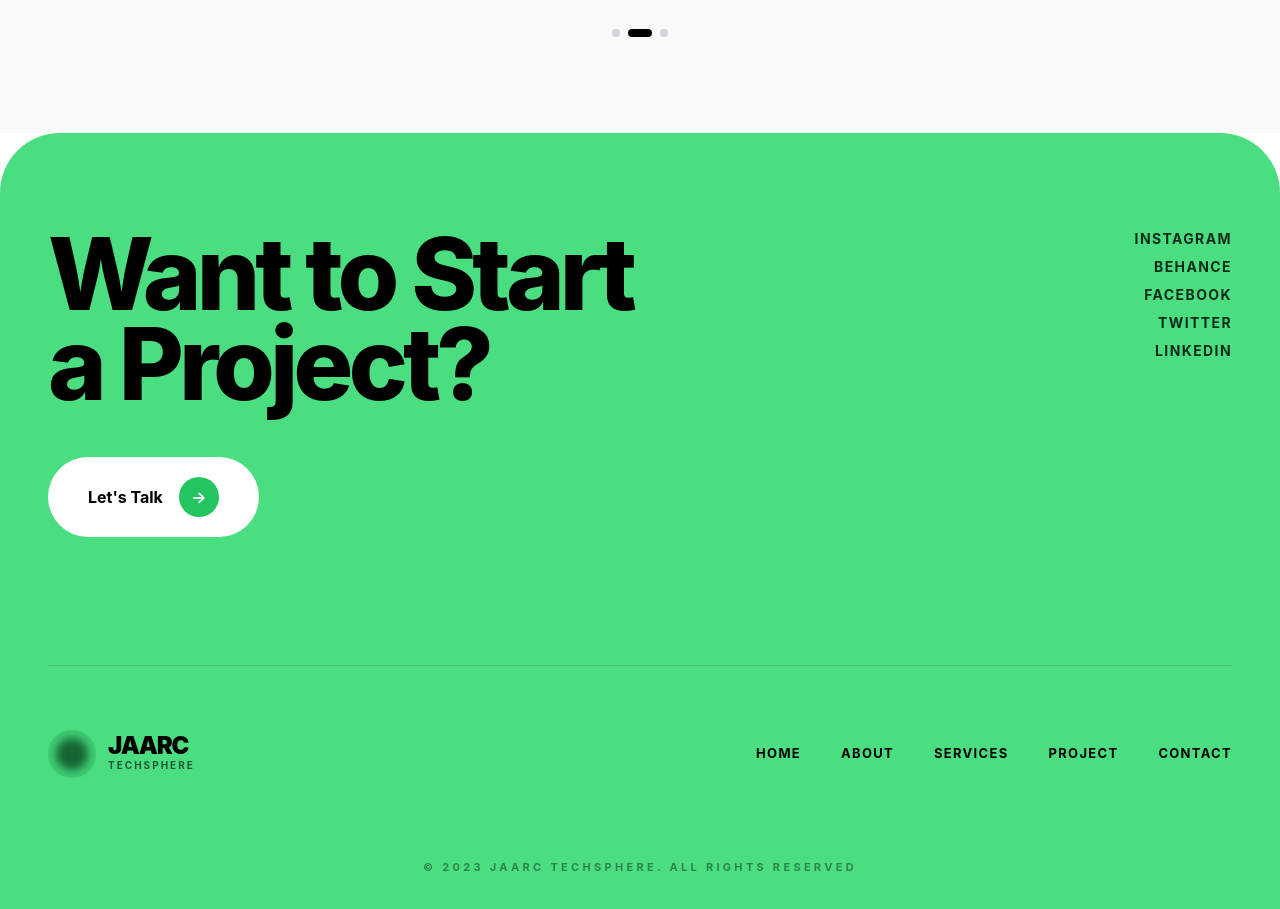
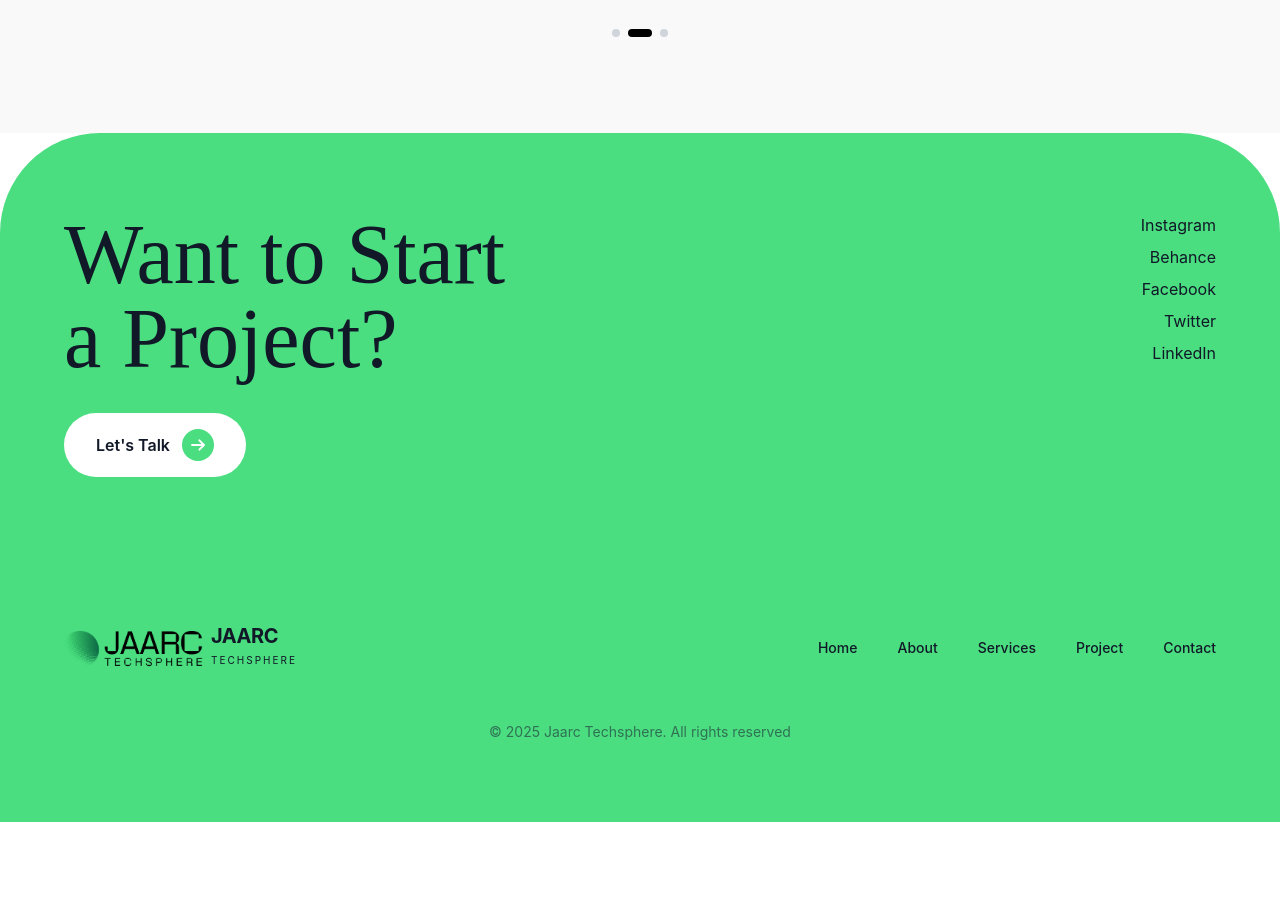
Before and after one commit to tommy0914/jarrcwebsite, a Vue app: page / in a window 1280 px wide. Shown: the part 5520-6429 px from the top of the page. After the commit the page ends 6342 px from the top, so only its background shows below. Built offline with nearby package versions, Linux system fonts and the light colour scheme.

Commit message:
Update Footer section to match page5.png design

```diff
--- a/src/components/Footer.vue
+++ b/src/components/Footer.vue
@@ -1,47 +1,52 @@
+<script setup>
+import logoImage from '../assets/logofirst.png'
+</script>
+
 <template>
-  <footer class="bg-[#4ade80] text-black px-12 py-24 rounded-t-[60px]">
-    <div class="max-w-7xl mx-auto flex flex-col md:flex-row justify-between items-start">
+  <footer class="bg-[#4ade80] py-20 px-6 md:px-12 rounded-t-[60px] md:rounded-t-[100px]">
+    <div class="max-w-6xl mx-auto">
+      <div class="flex flex-col md:flex-row justify-between items-start mb-24 gap-12">
         <div class="max-w-2xl">
-        <h2 class="text-[80px] md:text-[100px] font-extrabold leading-[0.9] mb-12 tracking-tighter">
+          <h2 class="text-[48px] md:text-[84px] font-['Cakra'] font-normal leading-[1] text-gray-900 mb-8">
             Want to Start <br /> a Project?
           </h2>
-        <button class="bg-white px-10 py-5 rounded-full flex items-center gap-4 font-bold hover:bg-black hover:text-white transition-all group">
+          <button class="bg-white text-gray-900 px-8 py-4 rounded-full flex items-center gap-3 font-semibold hover:bg-gray-50 transition-colors">
             Let's Talk
-          <span class="bg-green-500 text-white w-10 h-10 rounded-full flex items-center justify-center group-hover:bg-white group-hover:text-black transition-all">→</span>
+            <span class="w-8 h-8 rounded-full bg-[#4ade80] flex items-center justify-center text-white">
+              <svg xmlns="http://www.w3.org/2000/svg" class="w-4 h-4" fill="none" viewBox="0 0 24 24" stroke="currentColor">
+                <path stroke-linecap="round" stroke-linejoin="round" stroke-width="3" d="M14 5l7 7m0 0l-7 7m7-7H3" />
+              </svg>
+            </span>
           </button>
         </div>
 
-      <div class="mt-16 md:mt-0 flex flex-col gap-2 text-right font-bold text-sm uppercase tracking-widest">
-        <a href="#" class="hover:underline opacity-80 hover:opacity-100">Instagram</a>
-        <a href="#" class="hover:underline opacity-80 hover:opacity-100">Behance</a>
-        <a href="#" class="hover:underline opacity-80 hover:opacity-100">Facebook</a>
-        <a href="#" class="hover:underline opacity-80 hover:opacity-100">Twitter</a>
-        <a href="#" class="hover:underline opacity-80 hover:opacity-100">LinkedIn</a>
+        <div class="flex flex-col gap-2 text-right md:text-right w-full md:w-auto font-['Inter']">
+          <a href="#" class="text-gray-900 hover:underline">Instagram</a>
+          <a href="#" class="text-gray-900 hover:underline">Behance</a>
+          <a href="#" class="text-gray-900 hover:underline">Facebook</a>
+          <a href="#" class="text-gray-900 hover:underline">Twitter</a>
+          <a href="#" class="text-gray-900 hover:underline">LinkedIn</a>
         </div>
       </div>
 
-    <div class="max-w-7xl mx-auto border-t border-black/10 mt-32 pt-16 flex flex-col md:flex-row justify-between items-center gap-8">
-      <div class="flex items-center gap-3">
-        <div class="w-12 h-12 bg-green-700/20 rounded-full flex items-center justify-center">
-           <div class="w-8 h-8 bg-green-800 rounded-full blur-sm"></div>
-        </div>
-        <div class="flex flex-col">
-          <span class="font-black text-2xl tracking-tighter uppercase leading-none">JAARC</span>
-          <span class="text-[10px] font-bold tracking-[0.2em] uppercase opacity-60">Techsphere</span>
-        </div>
+      <div class="flex flex-col md:flex-row justify-between items-center pt-12 border-t border-green-400 gap-8">
+        <div class="flex items-center gap-2">
+          <img :src="logoImage" alt="JAARC TECHSPHERE" class="h-8 md:h-10" />
+          <span class="font-bold text-gray-900 text-lg md:text-xl tracking-tight">JAARC <br/><span class="text-[10px] uppercase font-normal tracking-[0.2em] -mt-1 block">Techsphere</span></span>
         </div>
 
-      <div class="flex gap-10 text-[13px] font-bold uppercase tracking-widest">
-        <a href="#" class="hover:text-green-800 transition-colors">Home</a>
-        <a href="#" class="hover:text-green-800 transition-colors">About</a>
-        <a href="#" class="hover:text-green-800 transition-colors">Services</a>
-        <a href="#" class="hover:text-green-800 transition-colors">Project</a>
-        <a href="#" class="hover:text-green-800 transition-colors">Contact</a>
-      </div>
+        <nav class="flex flex-wrap justify-center gap-6 md:gap-10 text-sm font-medium text-gray-900">
+          <a href="#" class="hover:underline">Home</a>
+          <a href="#" class="hover:underline">About</a>
+          <a href="#" class="hover:underline">Services</a>
+          <a href="#" class="hover:underline">Project</a>
+          <a href="#" class="hover:underline">Contact</a>
+        </nav>
       </div>
 
-    <div class="max-w-7xl mx-auto mt-12 pt-8 border-t border-black/5 text-center text-[11px] font-bold uppercase tracking-[0.3em] opacity-40">
-      © 2023 Jaarc Techsphere. All rights reserved
+      <div class="text-center mt-12 text-sm text-gray-800 opacity-60">
+        © 2025 Jaarc Techsphere. All rights reserved
+      </div>
     </div>
   </footer>
 </template>
```
Lines whose indentation alone changed are shown as unchanged.
